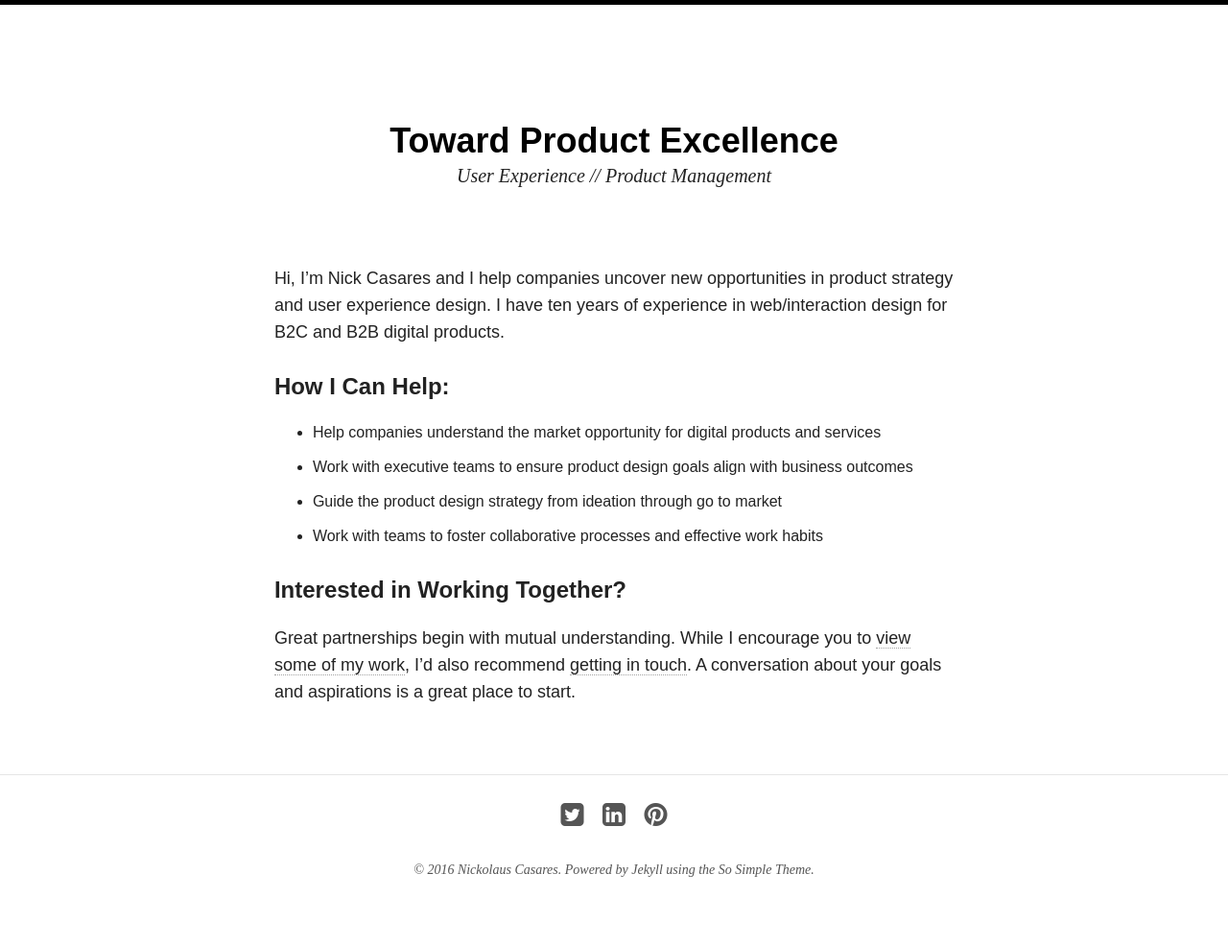
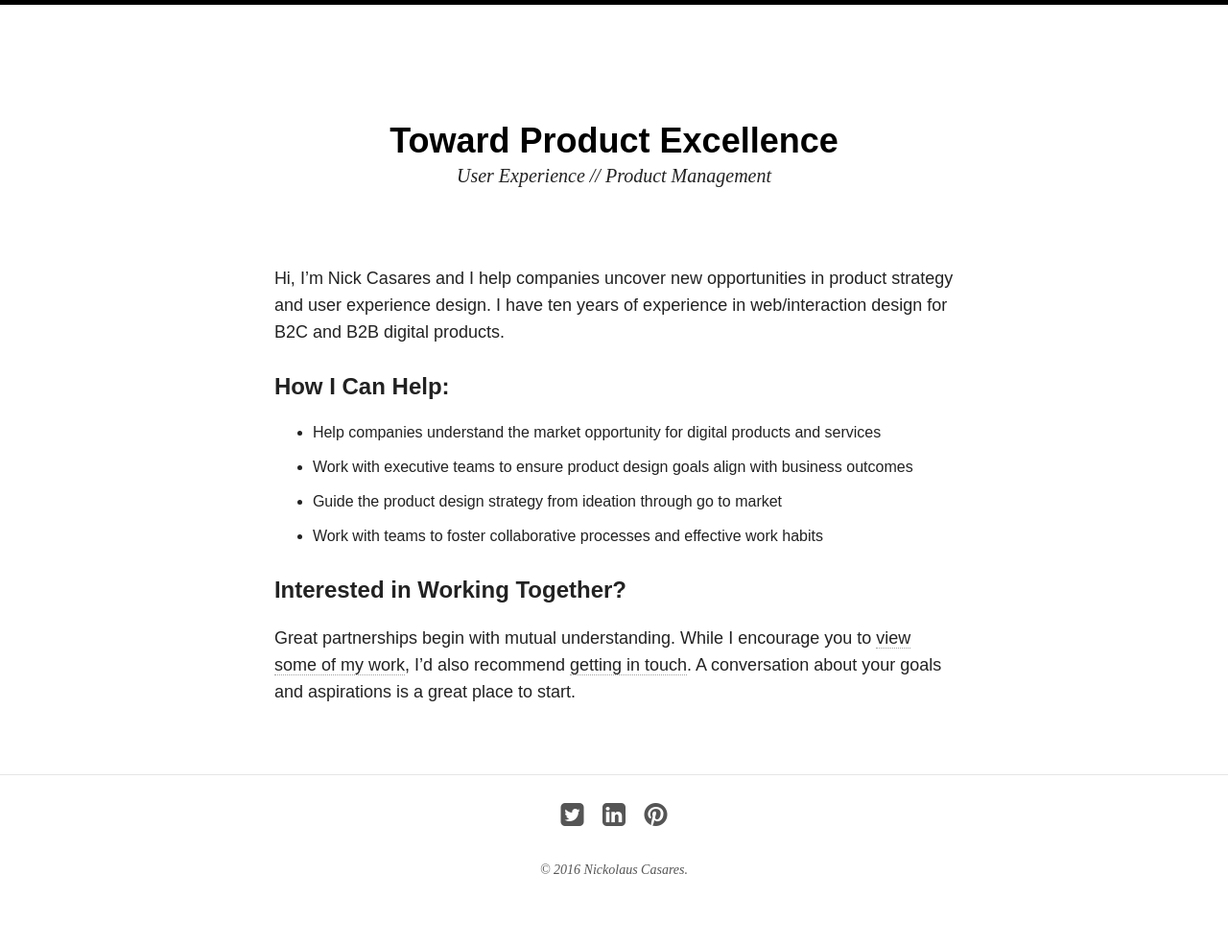
Before and after one commit to ncasares/ncasares.github.io, a Jekyll site: the page built from index.md, in a window 1280 px wide. Shown: the whole page at 96% size. Built offline with Jekyll 4.4.1, drawn with Linux system fonts in a browser that asks for light colours; nearby versions of some CDN libraries.

Commit message:
Update footer.html

```diff
--- a/_includes/footer.html
+++ b/_includes/footer.html
@@ -15,4 +15,4 @@
  <!--  <a href="{{ site.url }}/feed.xml" title="Atom/RSS feed"><i class="fa fa-rss-square fa-2x"></i></a> -->
 </div><!-- /.social-icons -->
 
-<span>&copy; {{ site.time | date: '%Y' }} {{ site.owner.name }}. Powered by <a href="http://jekyllrb.com" rel="nofollow">Jekyll</a> using the <a href="https://mademistakes.com/work/so-simple-jekyll-theme/" rel="nofollow">So Simple Theme</a>.</span>
+<span>&copy; {{ site.time | date: '%Y' }} {{ site.owner.name }}.</span>
```
